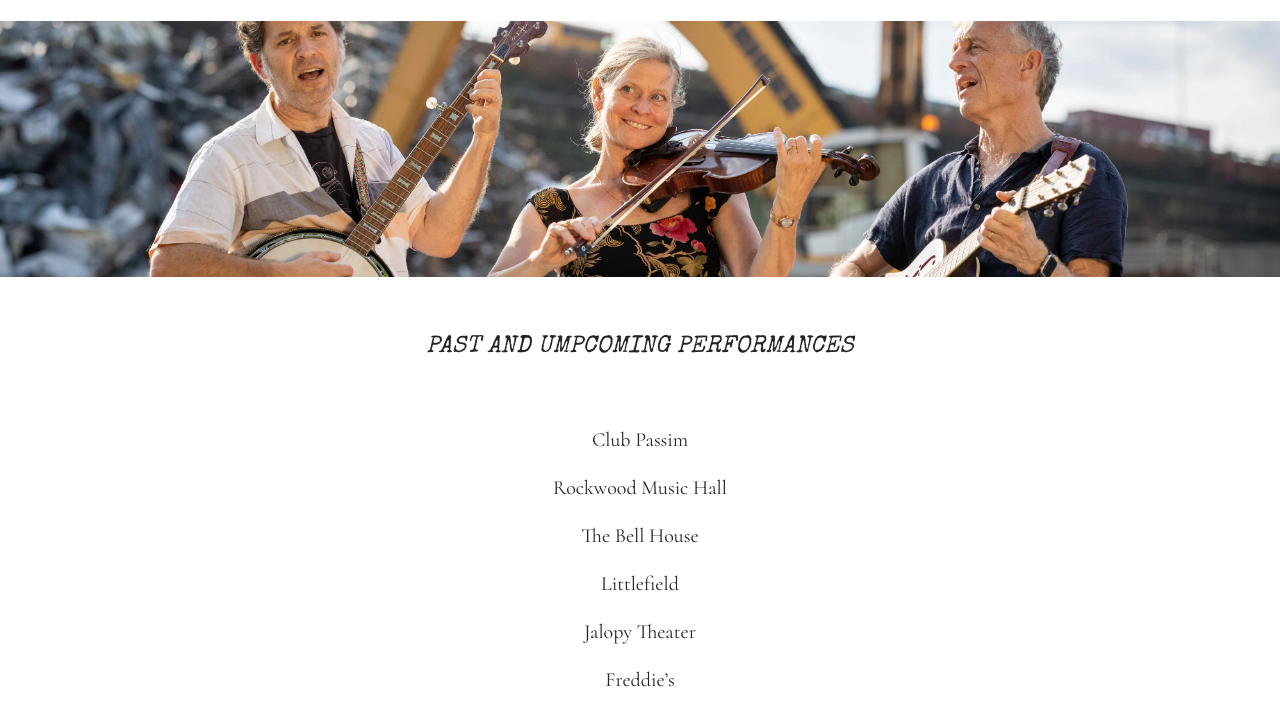
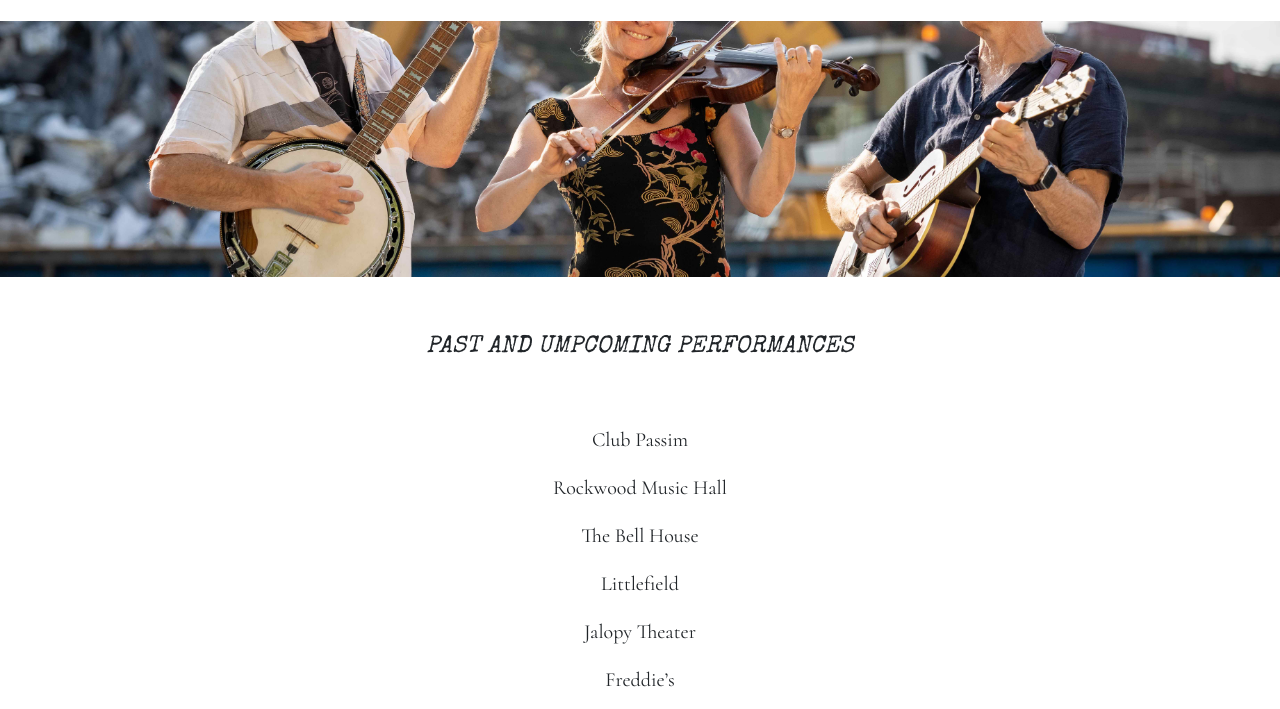
Before and after one commit to hanstbilger/9lbhammer, a plain HTML site: page shows.html in a window 1280 px wide. Shown: the part 67-776 px from the top of the page. Drawn offline with nearby package versions, Linux system fonts and the light colour scheme; grey boxes are pictures that could not be loaded; a web font is replaced by a local one.

Commit message:
Update main.css

```diff
--- a/main.css
+++ b/main.css
@@ -182,7 +182,7 @@ body {
 #jumbotron-shows{
   background-image: url('assets/Trash Heap Low.jpeg');
   background-size: cover;
-  background-position: 50% 50%;
+  background-position: 50% 65%;
   padding-top: 10%;
   padding-bottom: 10%;
 }
```
